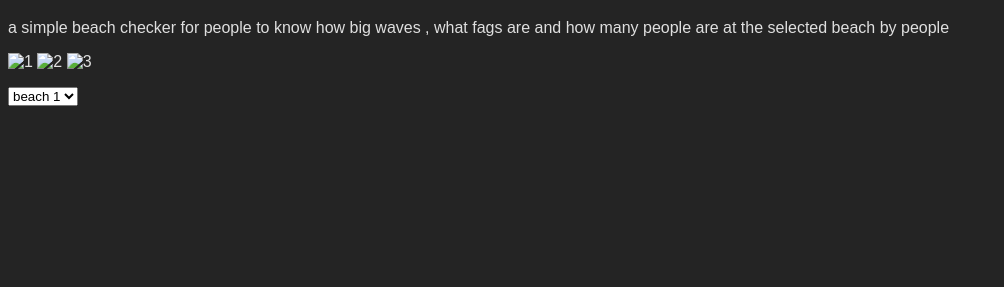
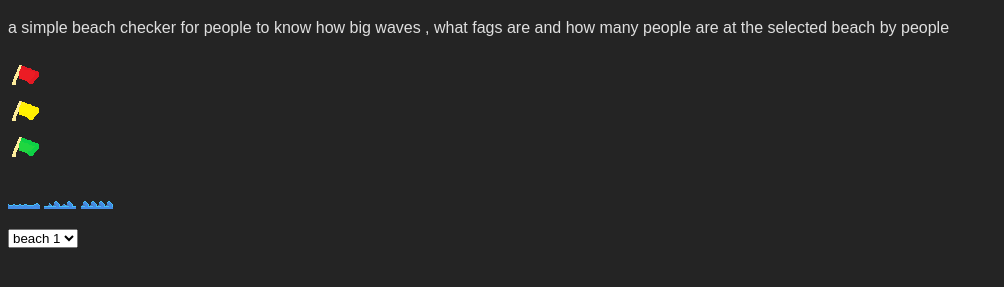
Before and after one commit to Whynot4n0t/beach-checker, a plain HTML site: page beach checker/index.html in a window 1280 px wide. Shown: the part 61-348 px from the top of the page, without its empty margins (0-1004 px from the left). Drawn offline with Linux system fonts and the light colour scheme.

Commit message:
added functional flag icons to respective websites

```diff
--- a/beach checker/index.html
+++ b/beach checker/index.html
@@ -4,16 +4,25 @@
     <meta charset="UTF-8">
     <meta name="viewport" content="width=device-width, initial-scale=1.0">
     <title>beach checker</title>
-    <link rel="shortcut icon" href="website.png" type="image/x-icon">
+    <link rel="shortcut icon" href="icons/website.png" type="image/x-icon">
     <link rel="stylesheet" href="index.css">
 </head>
 <body>
     <h1>beach checker</h1>
     <p>a simple beach checker for people to know how big waves , what fags are and how many people are at the selected beach by people</p>
+    <form action="redflag.html" class="1">
+        <input type="image" src="icons/redflag.png" alt="redflag">
+    </form>
+    <form action="yellowflag.html" class="2">
+        <input type="image" src="icons/yellowflag.png" alt="yellowflag">
+    </form>
+    <form action="greenflag.html" class="3">
+        <input type="image" src="icons/greenflag.png" alt="greenflag">
+    </form>
     <p>
-        <img alt="1" src="icons/redflag.png" height="32" width="32" decoding="async">
-        <img alt="2" src="icons/yellowflag.png" height="32" width="32">
-        <img alt="3" src="icons/greenflag.png" height="32" width="32">
+        <img alt="4" src="icons/wavesmall.png" decoding="async" height="32" width="32">
+        <img alt="5" src="icons/wavemedium.png" decoding="async" height="32" width="32">
+        <img alt="5" src="icons/wavebig.png" decoding="async" height="32" width="32">
     </p>
 
 
@@ -31,6 +40,6 @@
 
 
 
-    <script src="index.js"></script>
+    <script src="index_1.js"></script>
 </body>
 </html>
```
Also changed, not shown: beach checker/greenflag.html (added, +12 -0 lines), beach checker/redflag.html (added, +12 -0 lines), beach checker/yellowflag.html (added, +12 -0 lines), beach checker/icons/greenflag.png (added), beach checker/icons/redflag.png (added), beach checker/icons/wavebig.png (added), beach checker/icons/wavemedium.png (added), beach checker/icons/wavesmall.png (added), beach checker/icons/website.png (added), beach checker/icons/yellowflag.png (added).
